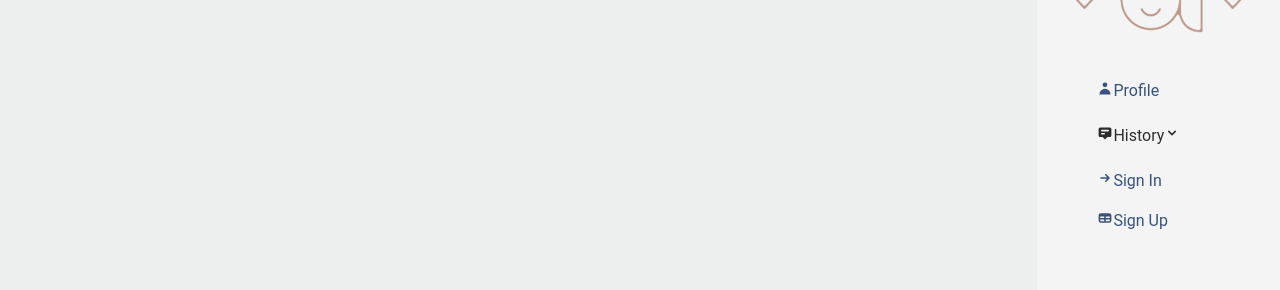
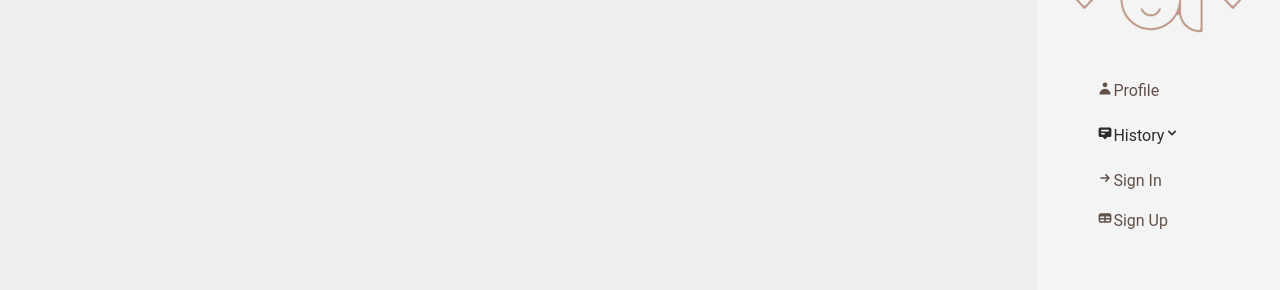
Before and after one commit to TadpoleTech/sweco-front, a React (Create React App) app: page / in a window 1280 px wide. Both pictures are taken after a click on the element 1244 px from the left and 55 px from the top of the page. Shown: the part 173-463 px from the top of the page. Built offline with nearby package versions, Linux system fonts and the light colour scheme; no server answers; a web font is replaced by a local one.

Commit message:
changed colors on sidebar

```diff
--- a/src/styles/createButton.css
+++ b/src/styles/createButton.css
@@ -4,7 +4,7 @@
   position: fixed;
   bottom: 20px;
   right: 20px;
-  background-color: #f4f4f4;
+  background-color: #c3a295;
   border: unset;
   border-radius: 50%;
   display: flex;
--- a/src/styles/sidebar.css
+++ b/src/styles/sidebar.css
@@ -17,7 +17,7 @@
     list-style: none;
     padding: 10px 0;
     font-size: 16px;
-    color: #37527c;
+    color: #62514a;
     text-decoration: none;
     display: block;
   }
```
